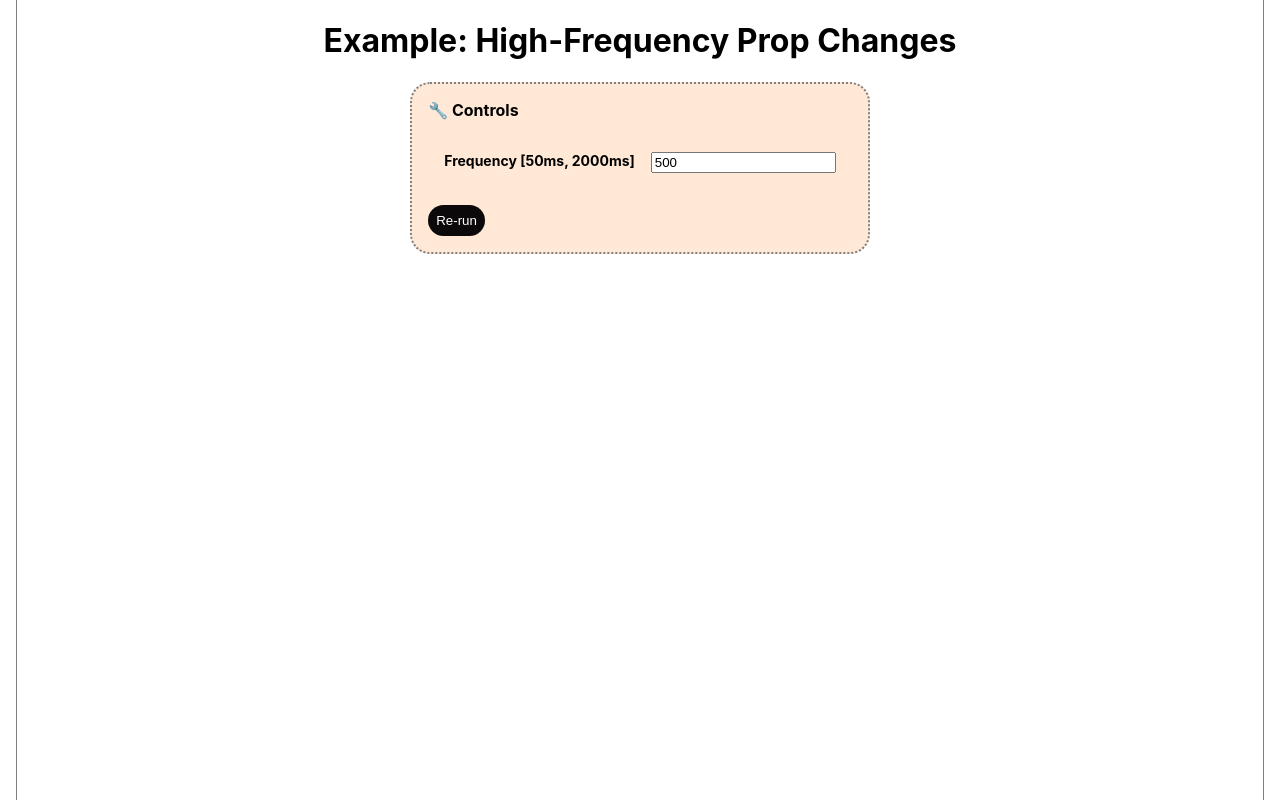
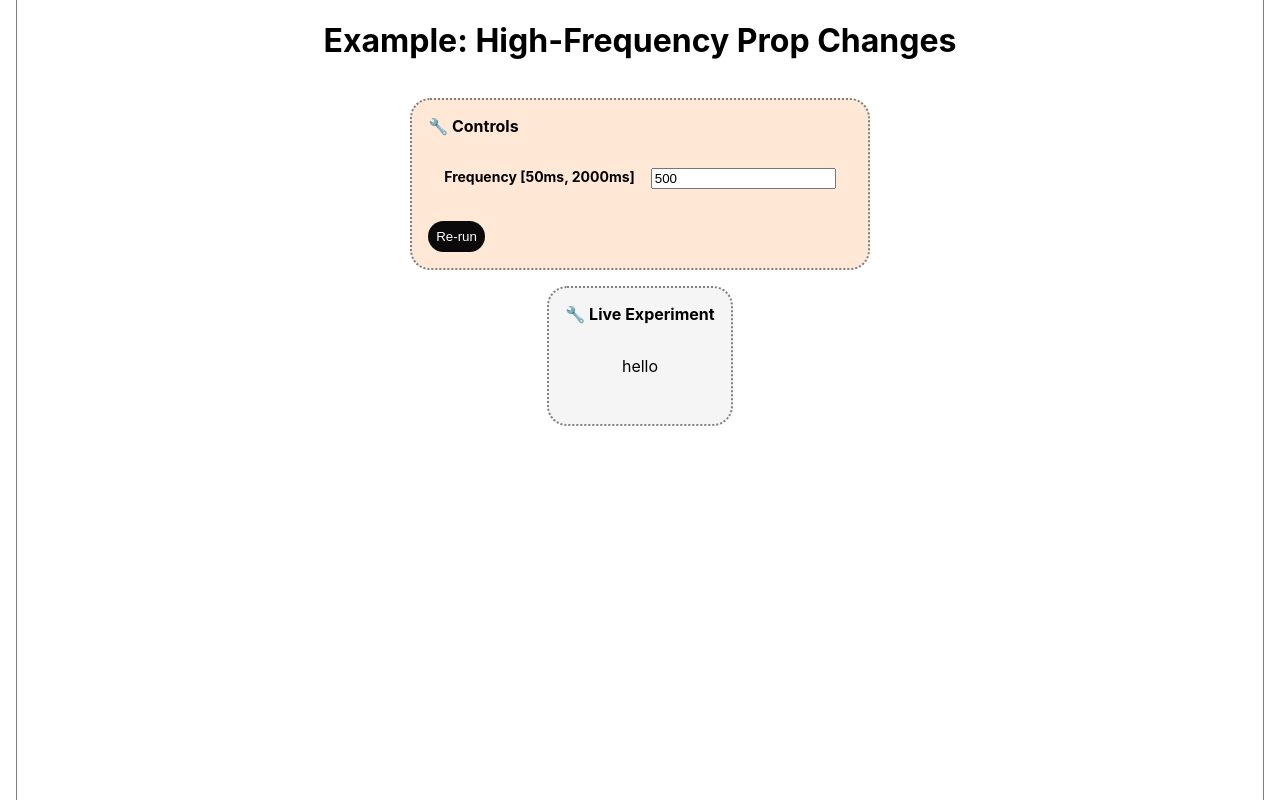
Before and after one commit to ahmedsakr/react-performance-demo, a React (Create React App) app in the folder perf-visualization/: page / in a window 1280 px wide. Built offline with nearby package versions, Linux system fonts and the light colour scheme.

Commit message:
add metrics context

```diff
--- a/perf-visualization/src/App.tsx
+++ b/perf-visualization/src/App.tsx
@@ -2,13 +2,17 @@ import React from 'react';
 import './App.css';
 import { HighFrequencyRerenderExample } from './examples/high-frequency-rerenders';
 import { GRAY_BORDER } from './colour-constants';
+import { ExperimentMetricsContextProvider } from './metrics/context';
 
 
 function App() {
   return (
-    <div className="App" style={styles.root}>
-      <HighFrequencyRerenderExample />
-    </div>
+    <ExperimentMetricsContextProvider>
+      <div className="App" style={styles.root}>
+        <HighFrequencyRerenderExample />
+      </div>
+    </ExperimentMetricsContextProvider>
+
   );
 }
 
--- a/perf-visualization/src/components/example-box.tsx
+++ b/perf-visualization/src/components/example-box.tsx
@@ -6,4 +6,5 @@ export const InteractiveExample = styled.div`
   display: flex;
   flex-direction: column;
   align-items: center;
+  row-gap: 16px;
 `;
--- /dev/null
+++ b/perf-visualization/src/components/experiment-box.tsx
@@ -0,0 +1,49 @@
+import React from "react"
+import { GRAY_BORDER, NEAR_BLACK, SOFT_GRAY_BG } from "../colour-constants";
+import styled from "styled-components";
+
+interface ExperimentBoxProps {
+  children: React.ReactNode;
+}
+
+const RootBox = styled.div`
+    display: flex;
+    flex-direction: column;
+    background-color: ${SOFT_GRAY_BG};
+    padding: 16px;
+    border: dotted 2px ${GRAY_BORDER};
+    border-radius: 20px;
+    width: auto;
+`;
+
+
+const StartAlign = styled.div`
+  align-self: start;
+  font-weight: 700;
+`;
+const PaddedExperiment = styled.div`
+  padding: 32px 16px 32px 16px;
+`
+
+const ReRunButton = styled.input`
+  background-color: ${NEAR_BLACK};
+  color: white;
+  align-self: start;
+  border-radius: 20px;
+  border: none;
+  padding: 8px;
+`
+
+export const ExperimentBox = ({  children }: ExperimentBoxProps) => {
+
+  return (
+    <RootBox>
+      <StartAlign>
+        🔧 Live Experiment
+      </StartAlign>
+      <PaddedExperiment>
+        {children}
+      </PaddedExperiment>
+    </RootBox>
+  )
+}
--- a/perf-visualization/src/examples/high-frequency-rerenders.tsx
+++ b/perf-visualization/src/examples/high-frequency-rerenders.tsx
@@ -2,6 +2,7 @@ import { createContext, useContext, useState } from "react"
 import { ControlsBox } from "../components/controls-box"
 import { InteractiveExample } from "../components/example-box"
 import { ControlInput } from "../components/control-input";
+import { ExperimentBox } from "../components/experiment-box";
 
 
 interface ExampleControlsValues {
@@ -78,6 +79,9 @@ export const HighFrequencyRerenderExample = () => {
         <ControlsBox onReRunEvent={() => {}}>
           <RerenderFequencyControl />
         </ControlsBox>
+        <ExperimentBox>
+          hello
+        </ExperimentBox>
       </InteractiveExample>
     </ExampleContextProvider>
 
--- /dev/null
+++ b/perf-visualization/src/metrics/context.tsx
@@ -0,0 +1,50 @@
+import { createContext, useState } from "react";
+
+interface ExperimentMetrics {
+  noMemosTrialTimeSpent: number;
+  setNoMemosTrialTimeSpent: (newTimeSpent: number) => void;
+  withMemosTrialTimeSpent: number;
+  setWithMemosTrialTimeSpent: (newTimeSpent: number) => void;
+}
+
+interface AllExperimentMetrics {
+  highFrequencyExperiment: ExperimentMetrics;
+}
+
+const EXPERIMENT_METRICS_CONTEXT_DEFAULT: AllExperimentMetrics = {
+  highFrequencyExperiment: {
+    noMemosTrialTimeSpent: 0,
+    setNoMemosTrialTimeSpent: () => {},
+    withMemosTrialTimeSpent: 0,
+    setWithMemosTrialTimeSpent: () => {},
+  }
+
+}
+export const ExperimentMetricsContext = createContext<AllExperimentMetrics>(EXPERIMENT_METRICS_CONTEXT_DEFAULT)
+
+
+const useExperimentMetrics = () => {
+
+  const [noMemosTrialTimeSpent, setNoMemosTrialTimeSpent ] = useState(0);
+  const [ withMemosTrialTimeSpent, setWithMemosTrialTimeSpent ] = useState(0);
+
+  return {
+    noMemosTrialTimeSpent,
+    withMemosTrialTimeSpent,
+    setNoMemosTrialTimeSpent,
+    setWithMemosTrialTimeSpent
+  }
+}
+
+export const ExperimentMetricsContextProvider = ({ children }: { children: React.ReactNode }) => {
+
+  const highFrequencyExperiment = useExperimentMetrics()
+
+  return (
+    <ExperimentMetricsContext.Provider value={{
+      highFrequencyExperiment
+    }}>
+      {children}
+    </ExperimentMetricsContext.Provider>
+  )
+}
```
